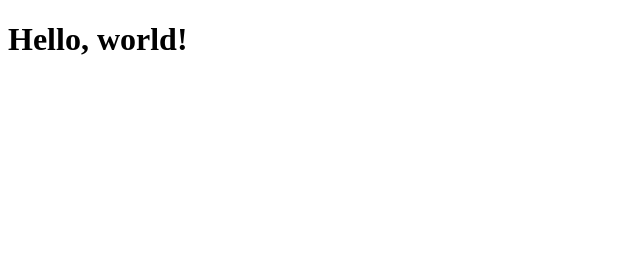
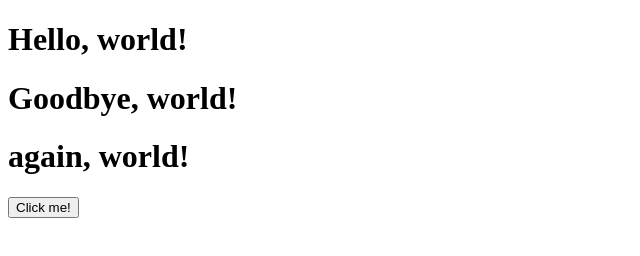
Before and after one commit to VerifiedMarfat/23codestreet, a plain HTML site: page index.html in a window 1280 px wide. Shown: the whole page, without its empty margins (0-640 px from the left). Drawn offline with Linux system fonts and the light colour scheme.

Commit message:
Added javascript to project.

```diff
--- a/index.html
+++ b/index.html
@@ -9,5 +9,13 @@
 	</head>
 	<body>
 		<h1>Hello, world!</h1>
+		<h1>Goodbye, world!</h1>
+		<h1>again, world!</h1>
+		<button onclick="alert('hello!');">Click me!</button>
+		<script type="text/javascript">
+			// console.log(window.innerWidth);
+			// console.log(window.document);
+			console.log( document.getElementsByTagName("h1") );
+		</script>
 	</body>
 </html>
```
